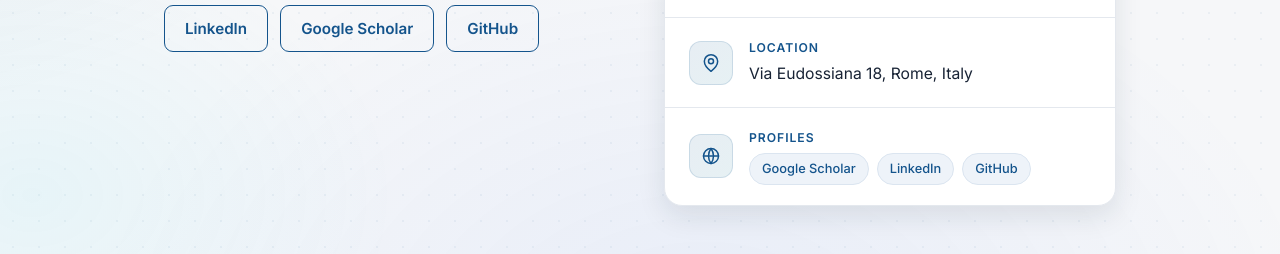
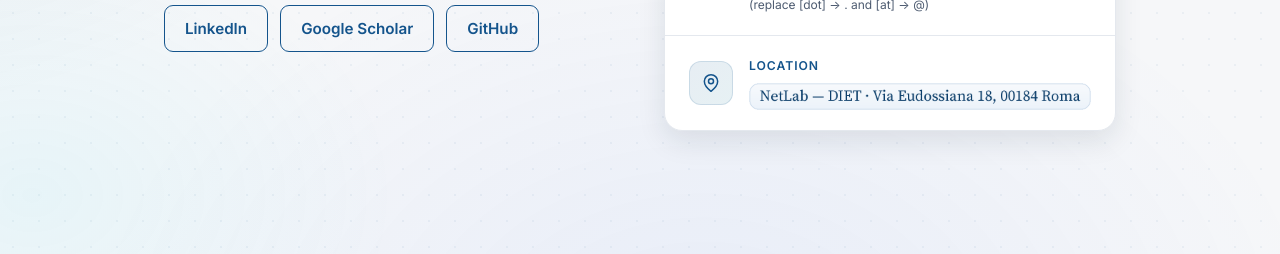
Before and after one commit to MertYILDIZ19/MertYILDIZ19.github.io, a plain HTML site: page contact.html in a window 1280 px wide. Shown: the part 546-800 px from the top of the page. Drawn offline with Linux system fonts and the light colour scheme.

Commit message:
Contact card: remove Profiles row; NetLab exact address as image chip
- Removed the redundant Profiles row from the contact card (profiles already
  in the CTA buttons above)
- Location now shows NetLab's exact address rendered as an image chip:
  'NetLab — DIET · Via Eudossiana 18, 00184 Roma' (verified against
  netlab.web.uniroma1.it)
- About facts location updated to match; all contact details are now images

```diff
--- a/contact.html
+++ b/contact.html
@@ -84,20 +84,7 @@
             </span>
             <div class="contact-info">
               <strong>Location</strong>
-              <span>Via Eudossiana 18, Rome, Italy</span>
-            </div>
-          </div>
-          <div class="contact-row">
-            <span class="contact-icon" aria-hidden="true">
-              <svg viewBox="0 0 24 24" width="20" height="20" fill="none" stroke="currentColor" stroke-width="1.8" stroke-linecap="round" stroke-linejoin="round"><circle cx="12" cy="12" r="9"/><path d="M3 12h18"/><path d="M12 3a15 15 0 0 1 0 18 15 15 0 0 1 0-18Z"/></svg>
-            </span>
-            <div class="contact-info">
-              <strong>Profiles</strong>
-              <span class="profile-chips">
-                <a href="https://scholar.google.com/citations?user=gYXDUkcAAAAJ&hl=en" target="_blank" rel="noopener">Google Scholar</a>
-                <a href="https://www.linkedin.com/in/mertyldz/" target="_blank" rel="noopener">LinkedIn</a>
-                <a href="https://github.com/MertYILDIZ19" target="_blank" rel="noopener">GitHub</a>
-              </span>
+              <img class="location-img" src="assets/location.png" alt="" role="presentation" draggable="false">
             </div>
           </div>
         </div>
--- a/css/style.css
+++ b/css/style.css
@@ -302,6 +302,7 @@
   user-select: none; -webkit-user-drag: none;
 }
 .contact-email-img--alt { max-width: 329px; }
+.location-img { display: block; height: auto; width: 100%; max-width: 478px; margin-top: 4px; user-select: none; -webkit-user-drag: none; }
 .contact-email-label { font-size: 0.7rem; font-weight: 700; text-transform: uppercase; letter-spacing: 0.08em; color: var(--accent); margin-top: 6px; }
 .email-block small { color: var(--ink-soft); font-size: 0.75rem; margin-top: 4px; }
 .facts-email-img { display: block; height: 22px; width: auto; margin-top: 3px; user-select: none; -webkit-user-drag: none; }
```
Also changed, not shown: about.html (+1 -1 lines), assets/email_personal.png, assets/email_uni.png, assets/email_uni_small.png, assets/location.png (added).
